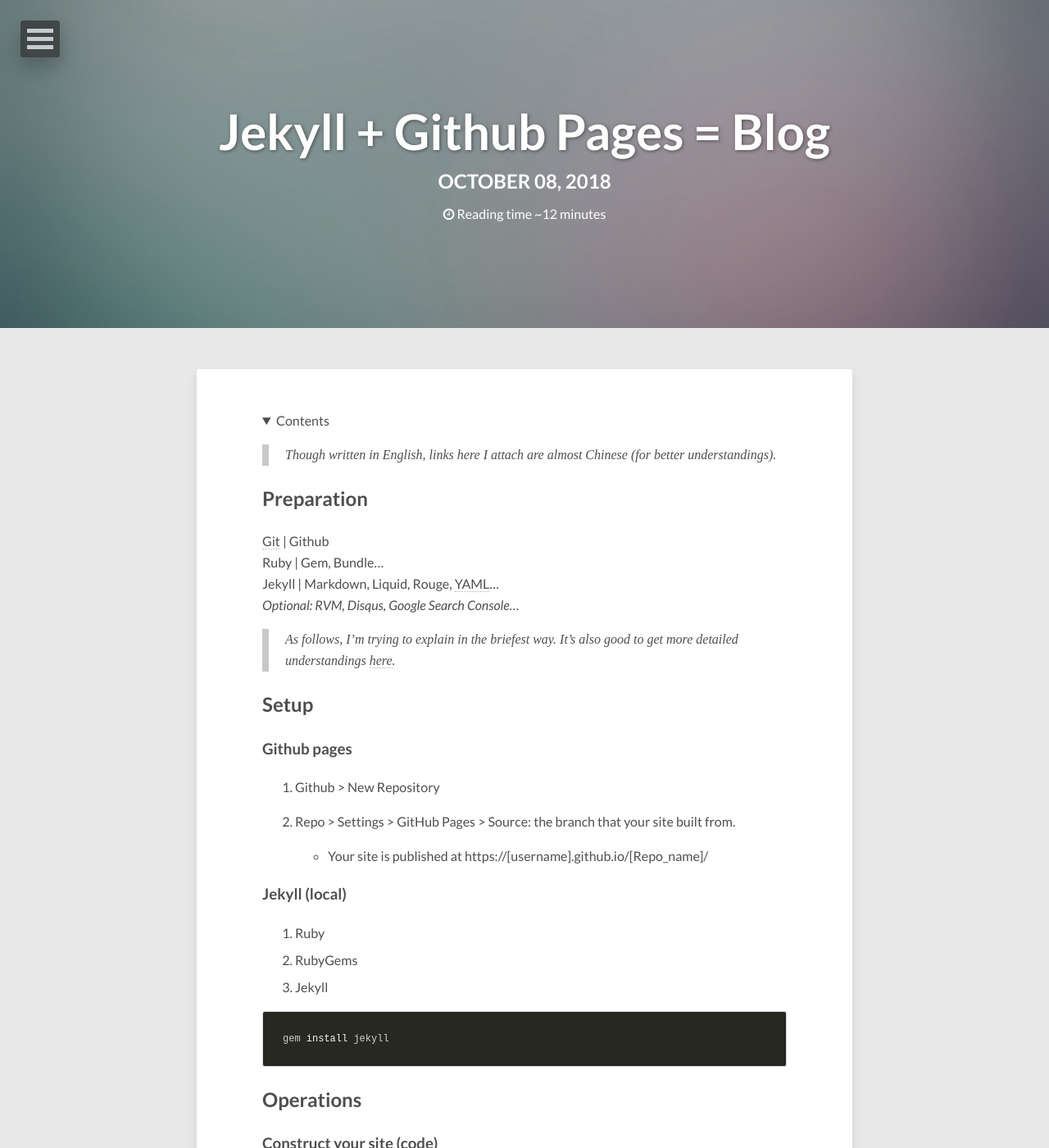
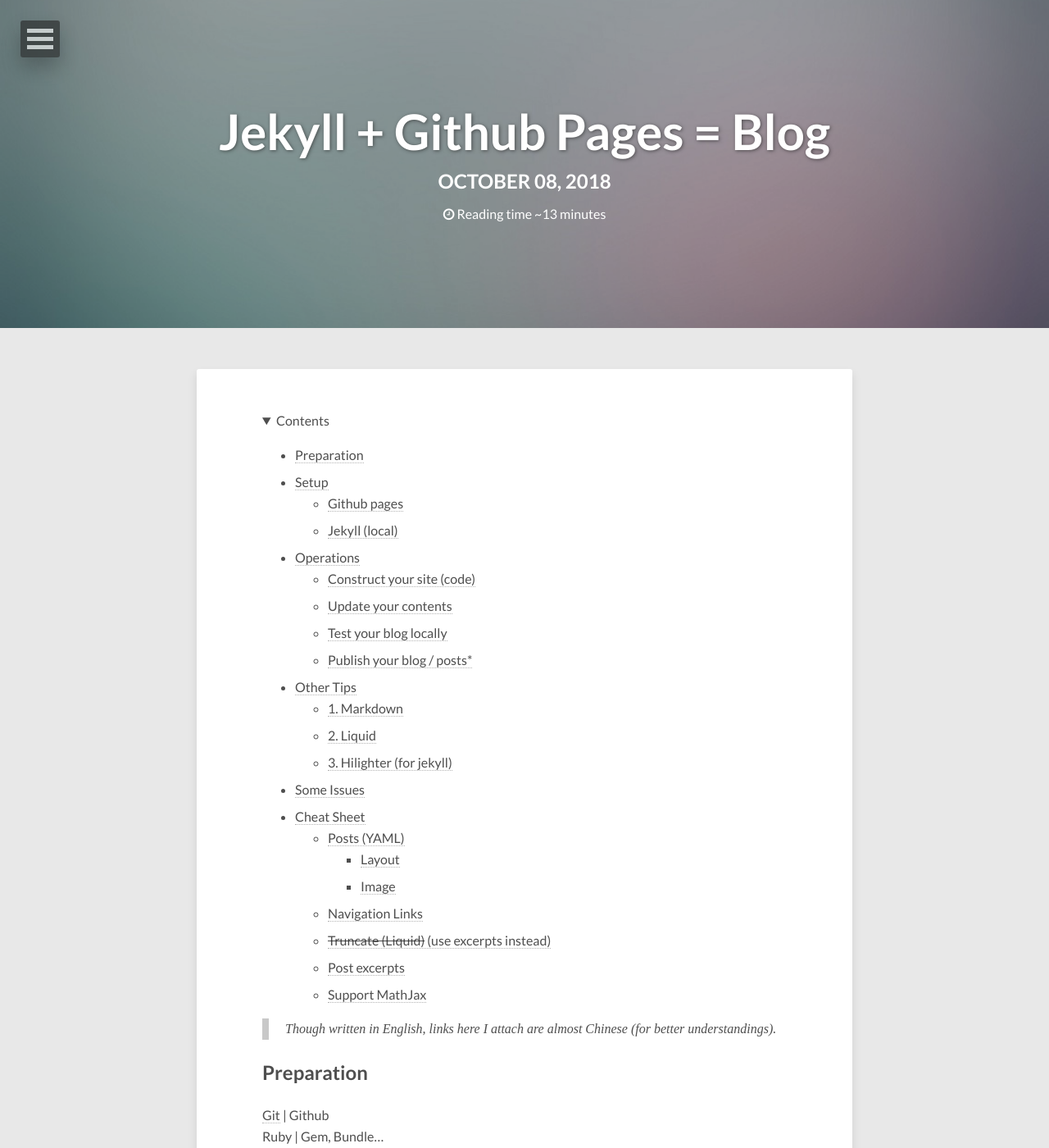
Before and after one commit to E0HYL/BLOG-OF-E0, a Jekyll site: the page built from _posts/2018-10-8-jekyll-blog.md, in a window 1280 px wide and 1400 px high. Shown: the whole window at 82% size. Built offline with Jekyll 4.4.1, drawn with Linux system fonts in a browser that asks for light colours; nearby versions of some CDN libraries; emoji names are drawn with the system emoji font; comment, search, counter and statistics services are not loaded; some of the changed text lies outside the part shown.

Commit message:
toc test

````diff
--- a/_config.yml
+++ b/_config.yml
@@ -41,6 +41,7 @@
 future:      false  # publish future dated posts --  true, false (default)
 highlighter: rouge
 markdown:    kramdown
+toc_levels: 1..4
 encoding:    UTF-8
 plugins:
   - jemoji
--- a/_posts/2018-10-8-jekyll-blog.md
+++ b/_posts/2018-10-8-jekyll-blog.md
@@ -202,7 +203,8 @@
   src="https://cdnjs.cloudflare.com/ajax/libs/mathjax/2.7.2/MathJax.js?config=TeX-MML-AM_CHTML">
 </script>
 ```
+
 Test here:
-> 质能方程$$E = mc^2$$
+> 质能方程 $$E = mc^2$$
 
 More usages [here](http://jzqt.github.io/2015/06/30/Markdown%E4%B8%AD%E5%86%99%E6%95%B0%E5%AD%A6%E5%85%AC%E5%BC%8F/).
````
Also changed, not shown: other parts of _posts/2018-10-8-jekyll-blog.md (+1 -0 lines).
